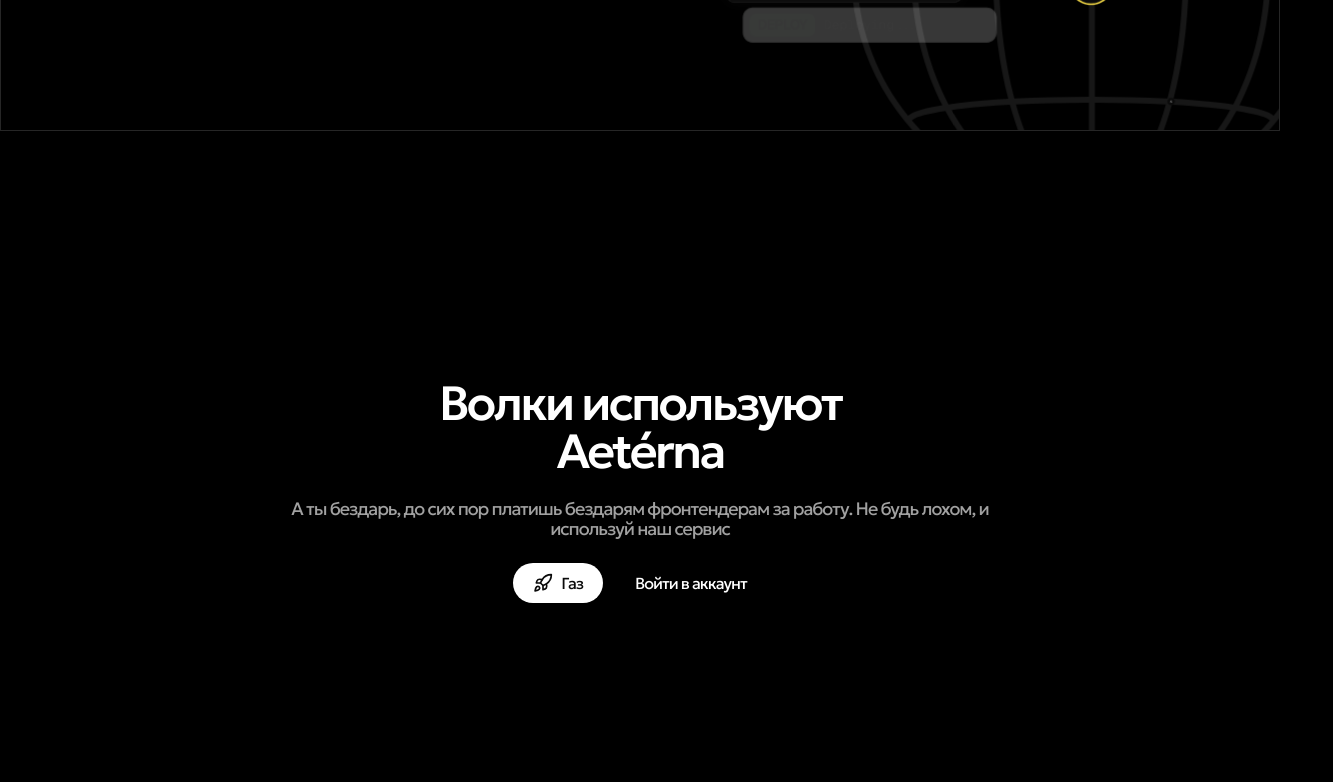
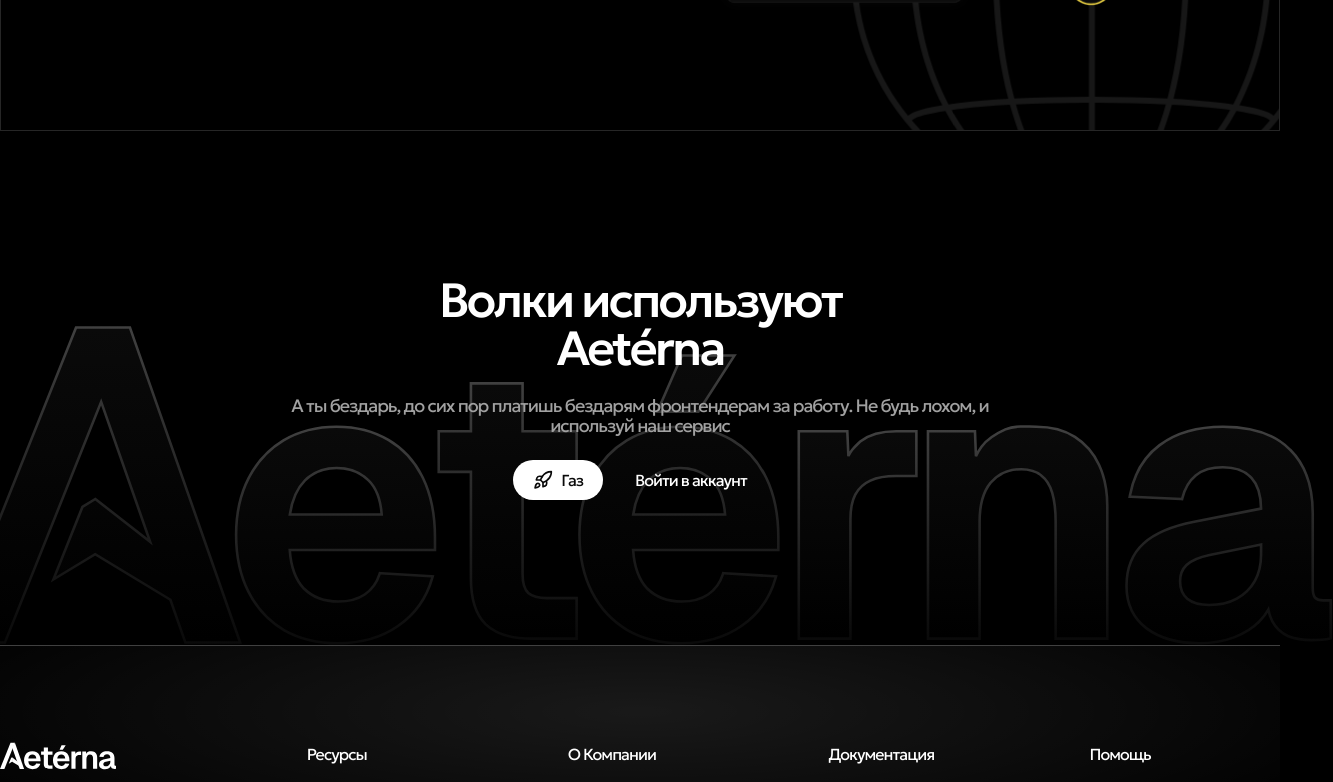
Before and after one commit to ECS1PLE/Aeterna, a Next.js app: page / in a window 1280 px wide. Shown: the part 2320-3102 px from the top of the page, 1333 px wide, since content can reach past the window. Built offline with nearby package versions, Linux system fonts and the light colour scheme.

Commit message:
Add Logo to Footer

```diff
--- a/src/app/document/page.tsx
+++ b/src/app/document/page.tsx
@@ -7,6 +7,7 @@
 import { Rocket } from "lucide-react";
 import HeaderDocumentText from "@/components/documents/header";
 import DocumentText from "@/components/documents/text";
+import BigBrand from "@/components/BigBrand";
 
 const document = () => {
   return (
@@ -88,7 +89,7 @@
           </DocumentText>
         </div>
       </div>
-      <div className="flex items-center justify-center h-[720px]">
+      <div className="flex items-center justify-center h-[514px] relative">
         <Banner>
           <BannerTitle>Волки используют Aetérna</BannerTitle>
           <BannerText>
@@ -101,6 +102,7 @@
             </UIButton>
             <UIButton color="transparent">Войти в аккаунт</UIButton>
           </BannerFooter>
+          <BigBrand className="absolute bottom-0 -z-1 w-screen sm:w-[1385px] sm:h-[319px]"></BigBrand>
         </Banner>
       </div>
     </Wrapper>
--- a/src/app/page.tsx
+++ b/src/app/page.tsx
@@ -38,7 +38,7 @@
         </SectionWithDashed>
       </Wrapper>
 
-      <div className="flex items-center justify-center h-[720px]">
+      <div className="flex items-center justify-center h-[514px] relative">
         <Banner>
           <BannerTitle>Волки используют Aetérna</BannerTitle>
           <BannerText>
@@ -51,6 +51,7 @@
             </UIButton>
             <UIButton color="transparent">Войти в аккаунт</UIButton>
           </BannerFooter>
+          <BigBrand className="absolute bottom-0 -z-1 w-screen sm:w-[1385px] sm:h-[319px]"></BigBrand>
         </Banner>
       </div>
     </>
--- a/src/components/BigBrand.tsx
+++ b/src/components/BigBrand.tsx
@@ -7,8 +7,6 @@
 const BigBrand: React.FC<BigBrandProps> = ({ className }) => {
   return (
     <svg
-      width="1385"
-      height="319"
       viewBox="0 0 1385 319"
       fill="none"
       xmlns="http://www.w3.org/2000/svg"
```
Also changed, not shown: src/components/Pages/Index/Banner.tsx (added).
